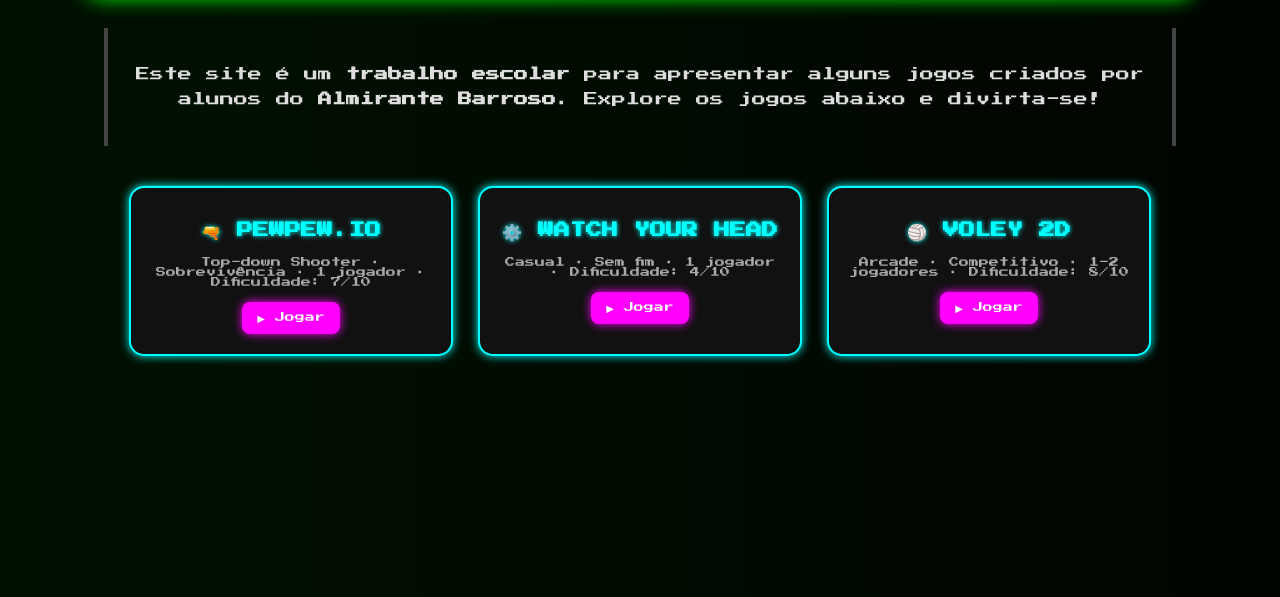
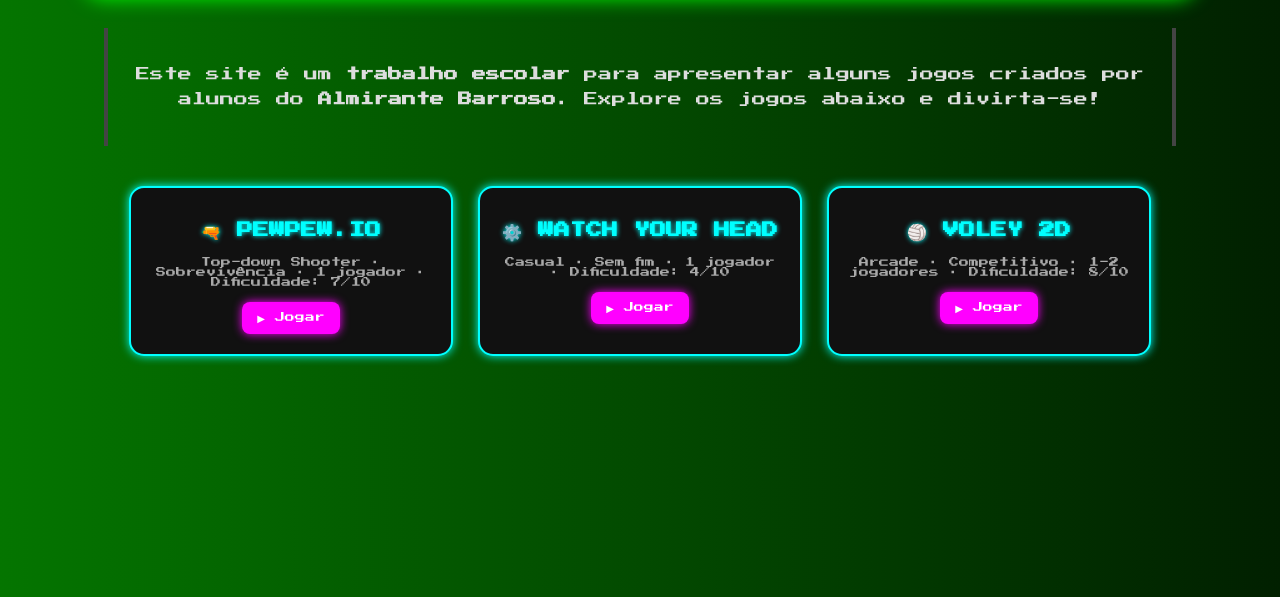
Before and after one commit to GustavoTML/MyGameSite, a plain HTML site: page index.html in a window 1280 px wide. Shown: the part 203-800 px from the top of the page. Drawn offline with Linux system fonts and the light colour scheme.

Commit message:
Atualizando site

```diff
--- a/index.html
+++ b/index.html
@@ -11,7 +11,7 @@
     body {
       margin: 0;
       font-family: 'Press Start 2P', monospace;
-      background: linear-gradient(270deg, #000, #012500, #000);
+      background: linear-gradient(270deg, #000, #09ff00, #000);
       background-size: 600% 600%;
       animation: bgmove 15s ease infinite;
       color: white;
```
